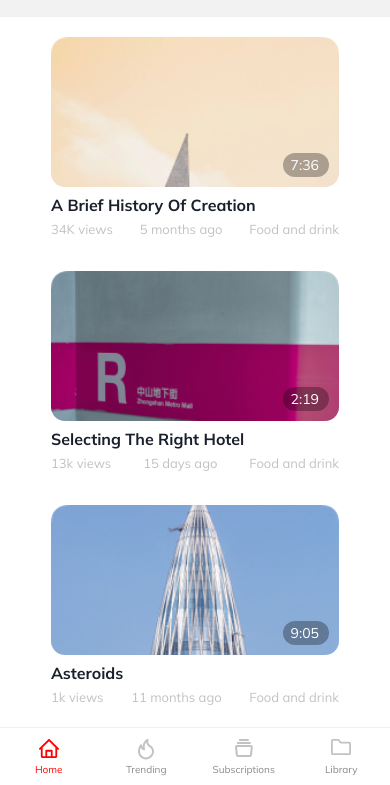
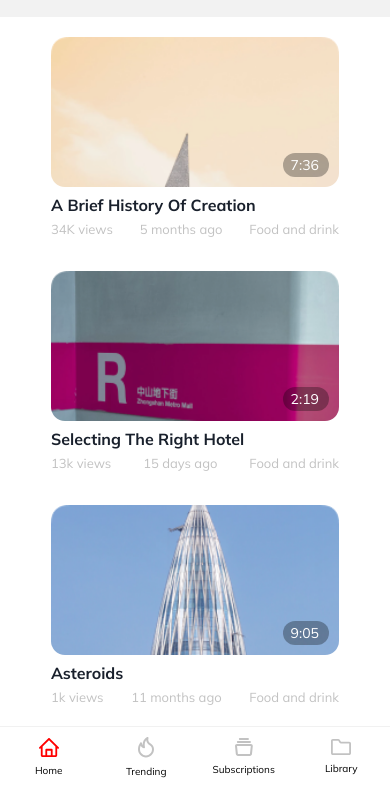
Before and after one commit to AleksandrKalinin/Task2, a website: page home.html in a window 390 px wide. Shown: the part 57-842 px from the top of the page. Drawn offline with Linux system fonts and the light colour scheme.

Commit message:
Implemented separate sidebar mobile menu instead or restyling original desktop version

```diff
--- a/home.html
+++ b/home.html
@@ -126,6 +126,24 @@
 			<div class="sidebar__settings sidebar-settings">
 				<img class="sidebar-settings__image" src="build/images/sidebar/settings.png" srcset="build/images/sidebar/settings.svg">
 				<p class="sidebar-settings__text">Settings</p>
+			</div>
+		</nav>
+		<nav class="sidebar-mobile">
+			<div class="sidebar-mobile__item mobile-item">
+				<img class="mobile-item__image" src="build/images/sidebar/home.png" srcset="build/images/sidebar/home.svg">
+				<p class="mobile-item__text">Home</p>
+			</div>
+			<div class="sidebar-mobile__item mobile-item">
+				<img class="mobile-item__image" src="build/images/sidebar/trending.png" srcset="build/images/sidebar/trending.svg">
+				<p class="mobile-item__text">Trending</p>
+			</div>
+			<div class="sidebar-mobile__item mobile-item">
+				<img class="mobile-item__image" src="build/images/sidebar/subscriptions.png" srcset="build/images/sidebar/subscriptions.svg">
+				<p class="mobile-item__text">Subscriptions</p>
+			</div>
+			<div class="sidebar-mobile__item mobile-item">
+				<img class="mobile-item__image" src="build/images/sidebar/library.png" srcset="build/images/sidebar/library.svg">
+				<p class="mobile-item__text">Library</p>
 			</div>
 		</nav>
 		<div class="content content_full">
--- a/src/sass/media.sass
+++ b/src/sass/media.sass
@@ -387,43 +387,16 @@ $red-color: #FF0000
 						width: auto
 
 	.sidebar
-		justify-content: center
-		background: #FFFFFF
-		border-top: 1px solid #F1F1F1
-		position: fixed
-		bottom: 0
-		left: 0
-		z-index: 1
-		width: 100%
-		height: 60px
-		margin: 0
-		padding: 0
-		.sidebar__wrapper
-			overflow: auto
-			.sidebar__categories
-				width: 100%
-				margin: 0
-				display: flex
-				flex-direction: row
-				.categories__item
-					flex-direction: column
-					justify-content: space-between
-					width: auto
-					margin: 0
-					width: 100px
-					min-width: 25%
-					height: 37px
-					.categories-item__image
-						margin: 0
-					.categories-item__text
-						font-size: 10px
-						line-height: 13px
+		display: none
 
 	.sidebar__subscriptions
 		display: none
 
 	.sidebar-settings
 		display: none
+
+	.sidebar-mobile
+		display: flex
 
 	.header.header-home
 		.mobile-nav
--- a/src/sass/modules/_sidebar.sass
+++ b/src/sass/modules/_sidebar.sass
@@ -68,3 +68,38 @@
 
 	.categories-item.categories-item_spaced
 		margin-bottom: 60px
+
+.sidebar-mobile
+	display: none
+	justify-content: center
+	background: #FFFFFF
+	border-top: 1px solid #F1F1F1
+	position: fixed
+	bottom: 0
+	left: 0
+	z-index: 1
+	width: 100%
+	height: 61px
+	margin: 0
+	padding: 0
+	justify-content: space-between
+	align-items: center
+
+	.sidebar-mobile__item
+		display: flex
+		flex-direction: column
+		justify-content: center
+		align-items: center
+		width: auto
+		margin: 0
+		width: 100px
+		min-width: 25%
+		height: 37px
+
+		.mobile-item__image
+			margin: 0 0 7px 0
+
+		.mobile-item__text
+			margin: 0
+			font-size: 10px
+			line-height: 13px
```
Also changed, not shown: channel.html (+18 -0 lines), build/css/style.css.
